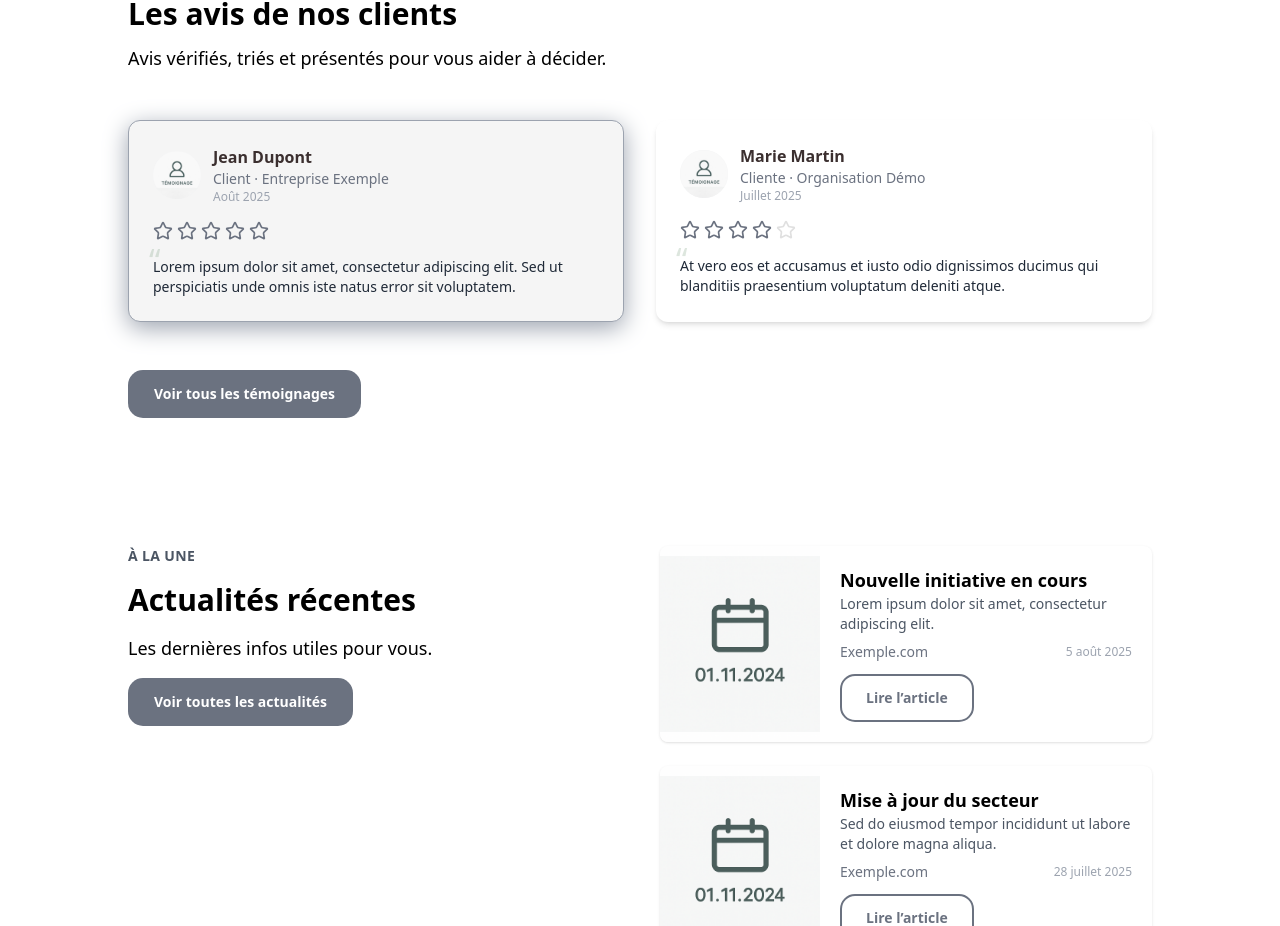
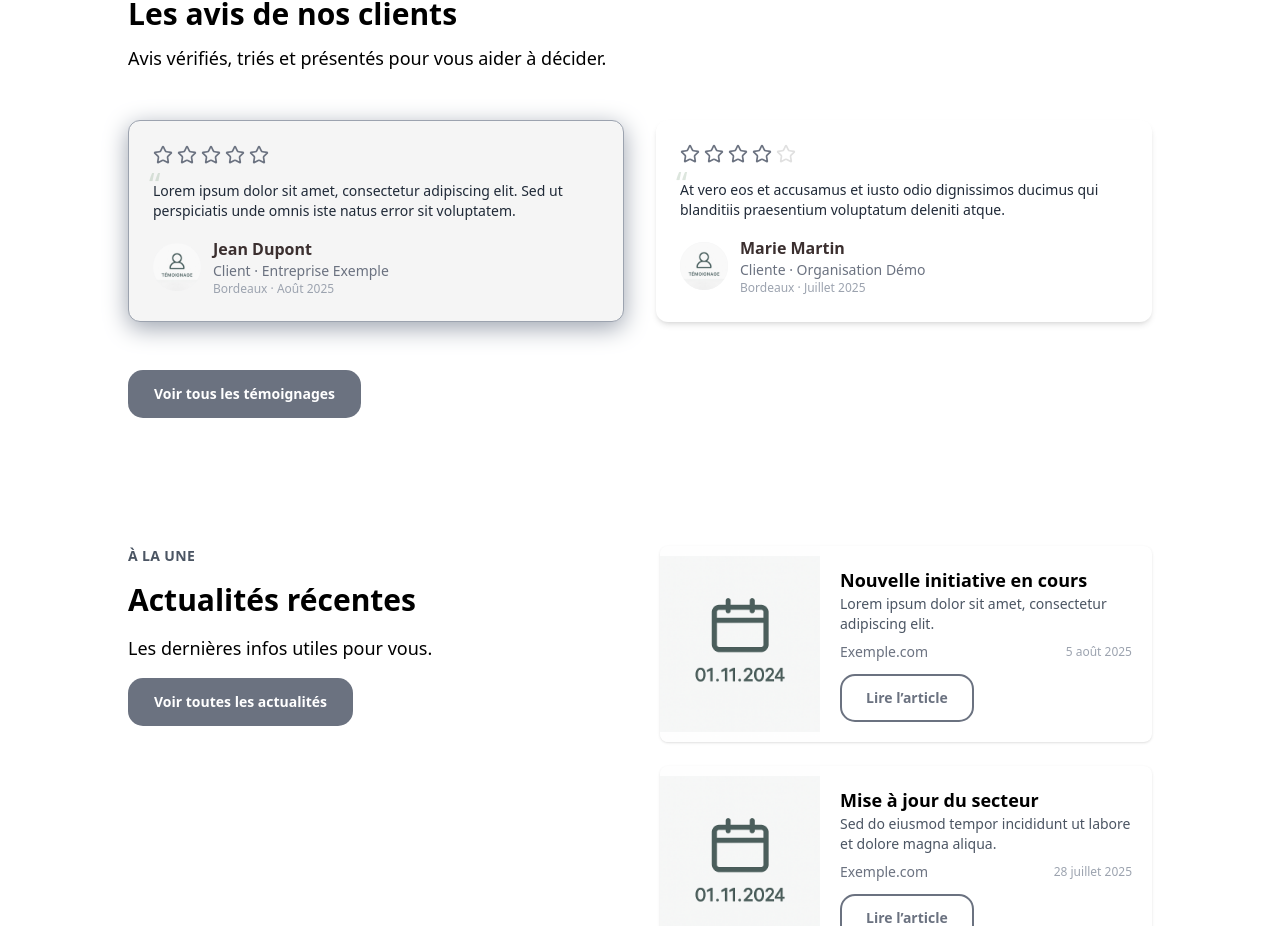
Before and after one commit to julienlisita/nextjs-ts-tailwind-template, a Next.js app: page / in a window 1280 px wide. Shown: the part 2132-3058 px from the top of the page. Built offline with nearby package versions, Linux system fonts and the light colour scheme.

Commit message:
feat(testimonial-card): add city field and invert user info with quote/content

```diff
--- a/src/components/widgets/TestimonialCard.tsx
+++ b/src/components/widgets/TestimonialCard.tsx
@@ -14,6 +14,7 @@ export type TestimonialCardProps = {
   rating?: number; // 1..5 (peut être décimal: 4.5 -> arrondi à .5 visuel)
   avatarUrl?: string; // optionnel: /images/clients/lesly.jpg
   displayDate?: string; // ex: “Août 2025”
+  city?: string;
   highlight?: boolean; // met la carte en avant
   variant?: 'default' | 'compact' | 'horizontal';
   className?: string;
@@ -27,6 +28,7 @@ export function TestimonialCard({
   rating = 5,
   avatarUrl,
   displayDate,
+  city,
   highlight = false,
   variant = 'default',
   className = '',
@@ -46,31 +48,6 @@ export function TestimonialCard({
         className,
       ].join(' ')}
     >
-      {/* header: avatar + identité */}
-      <div className="t-card-head">
-        {avatarUrl ? (
-          <span className="t-avatar">
-            <Image
-              src={avatarUrl}
-              alt={`Photo de ${name}`}
-              fill
-              sizes="48px"
-              style={{ objectFit: 'cover' }}
-            />
-          </span>
-        ) : (
-          <span aria-hidden="true" className="t-avatar t-avatar--placeholder" />
-        )}
-
-        <figcaption className="t-id">
-          <span className="t-name">{name}</span>
-          {(role || company) && (
-            <span className="t-meta">{[role, company].filter(Boolean).join(' · ')}</span>
-          )}
-          {displayDate && <span className="t-date">{displayDate}</span>}
-        </figcaption>
-      </div>
-
       {/* rating */}
       <div className="t-rating" aria-label={`Note ${ariaRating} sur 5`}>
         <span className="sr-only">Note {ariaRating} sur 5</span>
@@ -93,6 +70,32 @@ export function TestimonialCard({
         </span>
         <p>{quote}</p>
       </blockquote>
+      {/* header: avatar + identité */}
+      <div className="t-card-head">
+        {avatarUrl ? (
+          <span className="t-avatar">
+            <Image
+              src={avatarUrl}
+              alt={`Photo de ${name}`}
+              fill
+              sizes="48px"
+              style={{ objectFit: 'cover' }}
+            />
+          </span>
+        ) : (
+          <span aria-hidden="true" className="t-avatar t-avatar--placeholder" />
+        )}
+
+        <figcaption className="t-id">
+          <span className="t-name">{name}</span>
+          {(role || company) && (
+            <span className="t-meta">{[role, company].filter(Boolean).join(' · ')}</span>
+          )}
+          {(displayDate || city) && (
+            <span className="t-date">{[city, displayDate].filter(Boolean).join(' · ')}</span>
+          )}
+        </figcaption>
+      </div>
     </figure>
   );
 }
--- a/src/data/testimonials.ts
+++ b/src/data/testimonials.ts
@@ -14,6 +14,7 @@ export const testimonials: ReadonlyArray<Testimonial> = [
     avatarUrl: '/images/testimonials/avatar.jpg',
     displayDate: 'Août 2025',
     highlight: true,
+    city: 'Bordeaux',
   },
   {
     id: 2,
@@ -25,6 +26,7 @@ export const testimonials: ReadonlyArray<Testimonial> = [
     rating: 4.5,
     avatarUrl: '/images/testimonials/avatar.jpg',
     displayDate: 'Juillet 2025',
+    city: 'Bordeaux',
   },
   {
     id: 3,
@@ -36,6 +38,7 @@ export const testimonials: ReadonlyArray<Testimonial> = [
     rating: 5,
     avatarUrl: '/images/testimonials/avatar.jpg',
     displayDate: 'Juin 2025',
+    city: 'Bordeaux',
   },
   {
     id: 4,
@@ -47,6 +50,7 @@ export const testimonials: ReadonlyArray<Testimonial> = [
     rating: 4,
     avatarUrl: '/images/testimonials/avatar.jpg',
     displayDate: 'Mai 2025',
+    city: 'Bordeaux',
   },
   {
     id: 5,
@@ -58,6 +62,7 @@ export const testimonials: ReadonlyArray<Testimonial> = [
     rating: 5,
     avatarUrl: '/images/testimonials/avatar.jpg',
     displayDate: 'Mars 2025',
+    city: 'Bordeaux',
   },
   {
     id: 6,
@@ -70,5 +75,6 @@ export const testimonials: ReadonlyArray<Testimonial> = [
     avatarUrl: '/images/testimonials/avatar.jpg',
     displayDate: 'Février 2025',
     highlight: false,
+    city: 'Bordeaux',
   },
 ] as const;
--- a/src/types/testimonial.ts
+++ b/src/types/testimonial.ts
@@ -14,4 +14,5 @@ export interface Testimonial {
   className?: string;
   publishedAt?: string; // ISO string si tu veux trier par date de publication
   isPublished?: boolean;
+  city?: string;
 }
```
